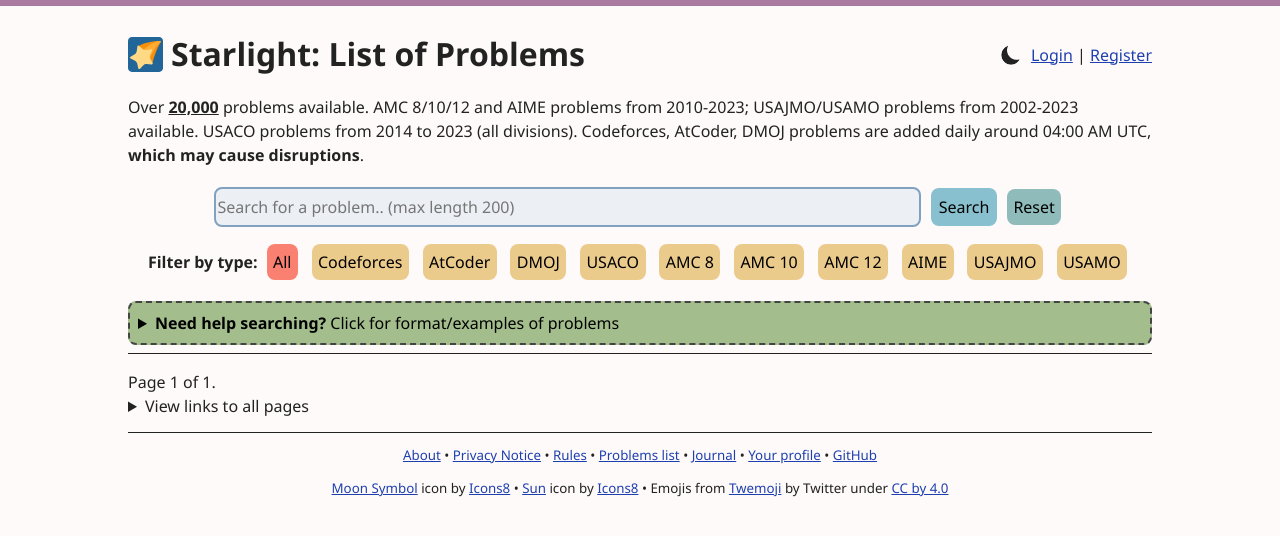
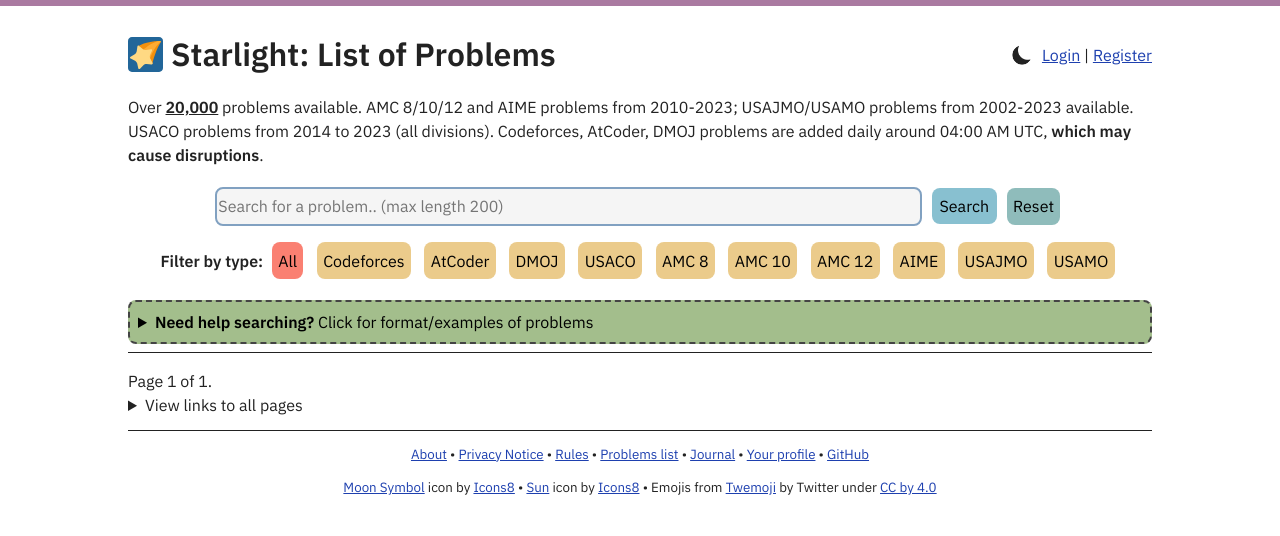
Before and after one commit to bkf2020/starlight, a Django app: page /problems/ in a window 1280 px wide. Shown: the top 536 px of the page. Run offline with Django 4.2, Linux system fonts and the light colour scheme; data that the repository does not hold is empty; parts of the project's set-up code (start-up, migrations or seed data) failed here and were passed over.

Commit message:
Improve the user interface with IBM Plex Sans, alter colors for tables/text input

```diff
--- a/static/css/main.css
+++ b/static/css/main.css
@@ -1,6 +1,6 @@
 body {
-	font-family: "Work Sans", "Segoe UI", "Roboto", "BlinkMacSystemFont", -apple-system, Helvetica, Arial, sans-serif;
-	background-color: snow;
+	font-family: "IBM Plex Sans", "Segoe UI", "Roboto", "BlinkMacSystemFont", -apple-system, Helvetica, Arial, sans-serif;
+	background-color: white;
 	color: #222;
 	margin-left: auto;
 	margin-right: auto;
@@ -43,7 +43,7 @@ table {
 	border-collapse: collapse;
 }
 tr:nth-child(even) {
-	background-color: #e5e9f0;
+	background-color: #f5f5f5;
 }
 td, th {
 	padding: 0.5em;
@@ -124,7 +124,7 @@ button:hover, .buttonLink:hover, input[type="submit"]:hover {
 	padding: 0.5em;
 }
 .hintInsightContainer {
-	background-color: #e5e9f0;
+	background-color: #f5f5f5;
 	border-radius: 0.5em;
 	padding: 0.25em 0.5em 0.5em 0.5em;
 	margin-top: 1em;
@@ -164,7 +164,7 @@ textarea {
 	max-width: 98%;
 	font: inherit;
 	color: inherit;
-	background-color: #e5e9f0;
+	background-color: #f5f5f5;
 	border: 0.15em solid;
 	border-radius: 0.5em;
 	padding: 0.5em;
@@ -174,14 +174,14 @@ textarea::placeholder {
 }
 textarea:focus, input:focus {
 	outline: none;
-	border: darkcyan 0.2em solid !important;
+	border: #3b82f6 0.2em solid !important;
 }
 input[type="email"], input[type="password"], input[type="text"], input[type="number"] {
     font: inherit;
     border-radius: 0.5em;
     padding: 0.3em;
     display: block;
-	background-color: #eceff4;
+	background-color: #f5f5f5;
 	border: 0.15em solid;
 	color: #222;
 }
--- a/static/css/modal.css
+++ b/static/css/modal.css
@@ -37,7 +37,7 @@
 	margin-right: auto;
     width: 90%;
 	max-width: 900px;
-    background-color: snow;
+    background-color: white;
     margin-top: 2em;
     padding: 1em;
     border-radius: 1em;
@@ -54,8 +54,7 @@
     transition: opacity 0.1s linear;
 }
 main {
-    font-family: "Work Sans", "Segoe UI", "Roboto", "BlinkMacSystemFont", -apple-system, Helvetica, Arial, sans-serif;
-	background-color: snow;
+	background-color: white;
 	color: #222;
 	margin-left: auto;
 	margin-right: auto;
```
